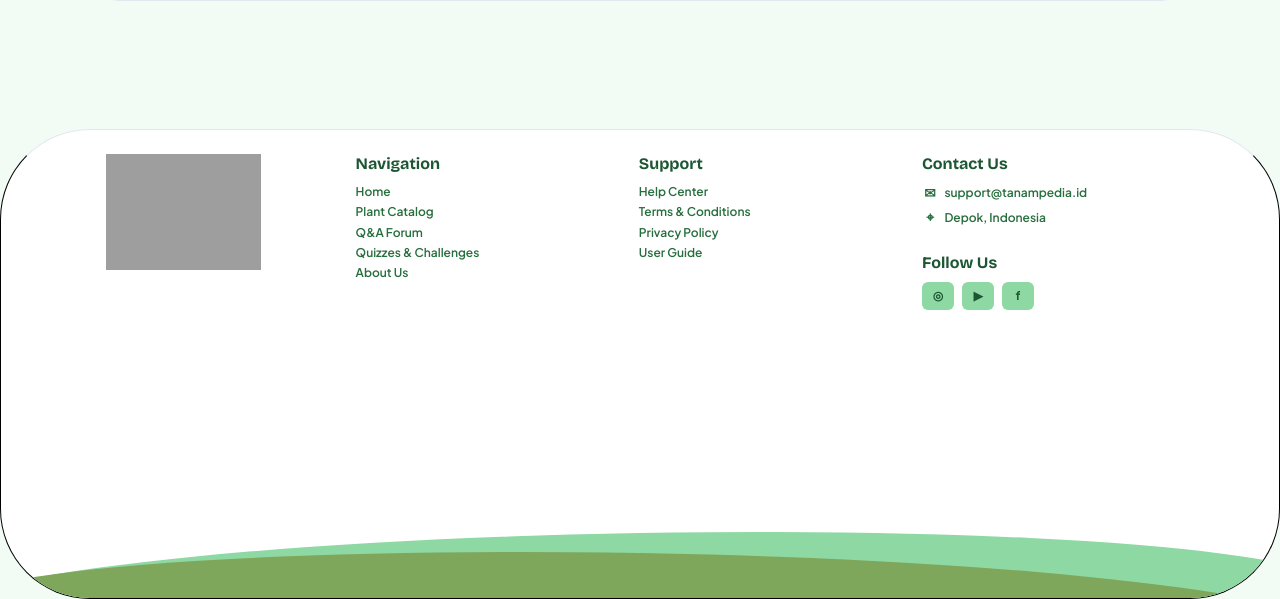
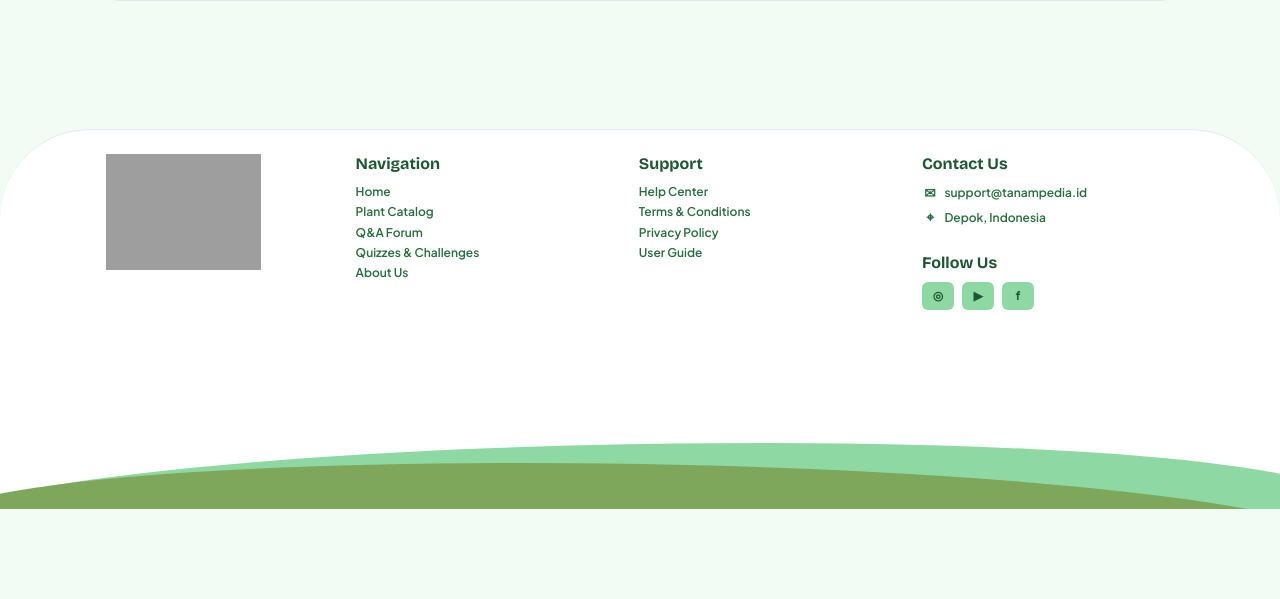
Before and after one commit to PBP-Kelompok-F11/tanampedia, a Django app: page /ds in a window 1280 px wide. Shown: the part 3635-4234 px from the top of the page. After the commit the page ends 4144 px from the top, so only its background shows below. Run offline with Django 5.2, Linux system fonts and the light colour scheme; grey boxes are pictures that could not be loaded.

Commit message:
style: improve footer styling (remove lower border radius) and add limit to body (taking at minimum the height of the screen)

```diff
--- a/static/css/base.css
+++ b/static/css/base.css
@@ -42,6 +42,7 @@ a:hover {
 
 main {
     max-width: 1100px;
+    min-height: 100vh;
     margin: 0 auto;
     padding: 2rem 1rem;
 }
--- a/static/css/components/_footer.css
+++ b/static/css/components/_footer.css
@@ -3,12 +3,12 @@
     position: relative;
     width: 100%;
     max-width: 1850px;
-    min-height: 470px;
+    min-height: 380px;
     margin: 3rem auto 0;
 
     background-color: var(--color-white-100);
-    border: 1px solid var(--color-black-100);
-    border-radius: 90px;
+    /* border: 1px solid var(--color-black-100); */
+    border-radius: 90px 90px 0 0;
 
     overflow: hidden;
 }
```
